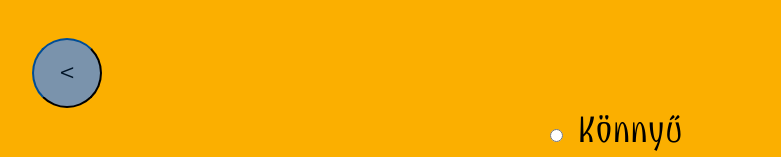
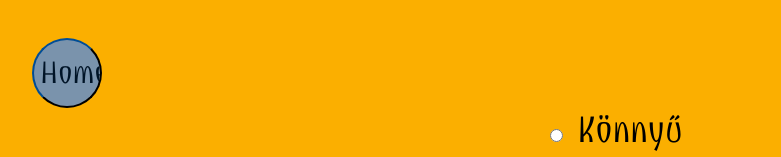
Before and after one commit to szilardguti/SZFM-mini-project, a plain HTML site: page src/memoriajatek.html in a window 1280 px wide. Shown: the top 157 px of the page, without its empty margins (26-807 px from the left). Drawn offline with Linux system fonts and the light colour scheme.

Commit message:
memoriajatek.html-Vissza a kezdőoldalra

```diff
--- a/src/memoriajatek.html
+++ b/src/memoriajatek.html
@@ -8,7 +8,7 @@
     <title>Memóriajáték</title>
 </head>
 <body>
-    <button class="return-home"><</button>
+    <input type="button" class="return-home" onclick="location.href='kezdooldal.html';" value="Home" />
     <div id="difficulty">
         <form name="chooseDiff">
             <input type="radio" id="easy" name="difficulty" value="easy">
```
